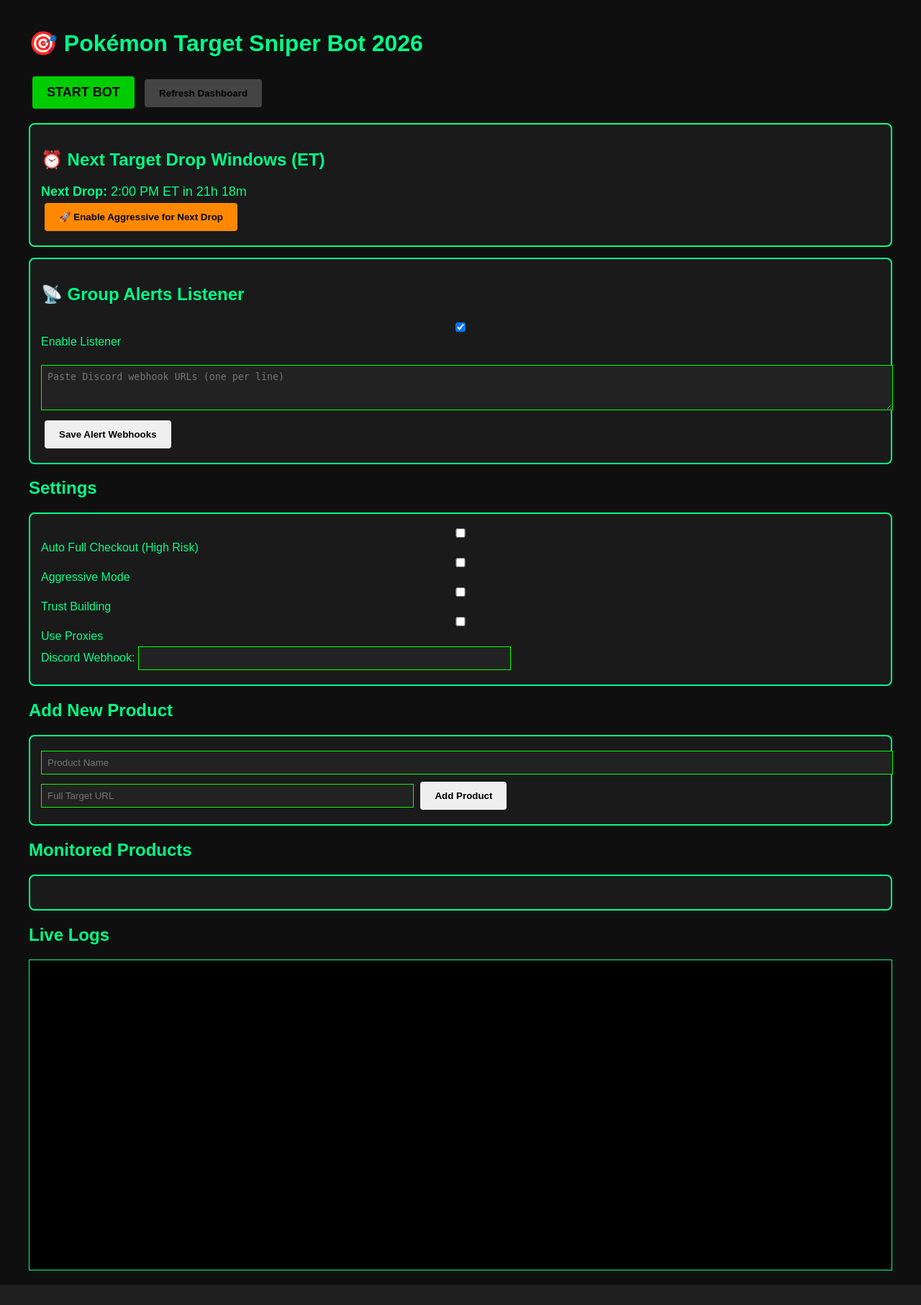
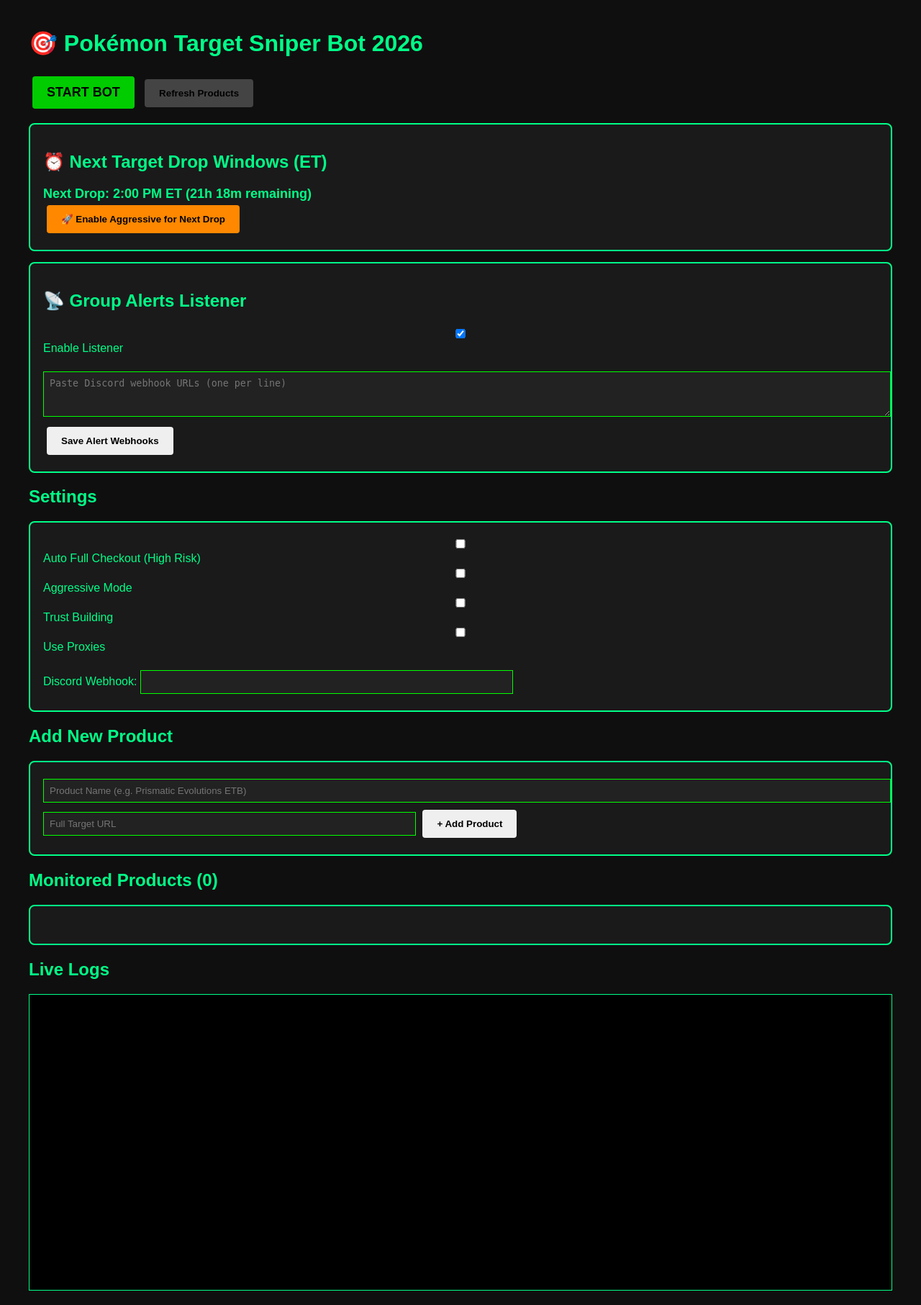
Before and after one commit to zachwood222/PokeYourMom, a Flask app: page / in a window 1280 px wide. Shown: the whole page at 72% size. Before the commit the page ends 1785 px from the top, so only its background shows below. Run offline with Flask 3, Linux system fonts and the light colour scheme; some libraries are stand-ins or nearby versions.

Commit message:
Update index.html

```diff
--- a/templates/index.html
+++ b/templates/index.html
@@ -6,15 +6,15 @@
     <style>
         body { font-family: Arial, sans-serif; background: #0f0f0f; color: #00ff88; margin: 0; padding: 20px; }
         .container { max-width: 1200px; margin: auto; }
-        button { padding: 12px 20px; margin: 5px; font-weight: bold; border: none; border-radius: 4px; }
+        button { padding: 12px 20px; margin: 5px; font-weight: bold; border: none; border-radius: 4px; cursor: pointer; }
         .green { background: #00cc00; color: black; }
         .red { background: #cc0000; color: white; }
         .orange { background: #ff8800; color: black; }
-        #logs { background: #000; height: 400px; overflow-y: scroll; padding: 15px; font-family: Consolas, monospace; border: 1px solid #00ff88; }
-        .box { background: #1a1a1a; padding: 15px; border-radius: 8px; margin: 15px 0; border: 2px solid #00ff88; }
-        input, textarea { background: #222; color: #0f0; border: 1px solid #0f0; padding: 8px; width: 100%; margin: 5px 0; }
+        #logs { background: #000; height: 380px; overflow-y: scroll; padding: 15px; font-family: Consolas, monospace; border: 1px solid #00ff88; }
+        .box { background: #1a1a1a; padding: 18px; border-radius: 8px; margin: 15px 0; border: 2px solid #00ff88; }
+        input, textarea { background: #222; color: #0f0; border: 1px solid #0f0; padding: 8px; margin: 5px 0; width: 100%; }
         ul { list-style: none; padding: 0; }
-        li { background: #222; padding: 8px; margin: 4px 0; border-radius: 4px; }
+        li { background: #222; padding: 10px; margin: 6px 0; border-radius: 4px; display: flex; justify-content: space-between; }
     </style>
 </head>
 <body>
@@ -22,12 +22,12 @@
     <h1>🎯 Pokémon Target Sniper Bot 2026</h1>
 
     <button onclick="toggleBot()" id="toggleBtn" class="green" style="font-size:18px;">START BOT</button>
-    <button onclick="location.reload()" style="background:#444;">Refresh Dashboard</button>
+    <button onclick="loadProducts()" style="background:#444;">Refresh Products</button>
 
     <!-- Drop Timer -->
     <div class="box">
         <h2>⏰ Next Target Drop Windows (ET)</h2>
-        <div id="dropTimer" style="font-size:18px;"></div>
+        <div id="dropTimer" style="font-size:18px; font-weight:bold;"></div>
         <button onclick="enableAggressiveForDrop()" class="orange">🚀 Enable Aggressive for Next Drop</button>
     </div>
 
@@ -44,18 +44,18 @@
         <label><input type="checkbox" id="autoCheckout" onchange="updateConfig()"> Auto Full Checkout (High Risk)</label><br>
         <label><input type="checkbox" id="aggressive" onchange="updateConfig()"> Aggressive Mode</label><br>
         <label><input type="checkbox" id="trust" onchange="updateConfig()"> Trust Building</label><br>
-        <label><input type="checkbox" id="proxy" onchange="updateConfig()"> Use Proxies</label><br>
+        <label><input type="checkbox" id="proxy" onchange="updateConfig()"> Use Proxies</label><br><br>
         Discord Webhook: <input type="text" id="webhook" style="width:500px" onchange="updateConfig()">
     </div>
 
     <h2>Add New Product</h2>
     <div class="box">
-        <input id="prodName" placeholder="Product Name">
+        <input id="prodName" placeholder="Product Name (e.g. Prismatic Evolutions ETB)">
         <input id="prodUrl" placeholder="Full Target URL" style="width:500px">
-        <button onclick="addProduct()">Add Product</button>
+        <button onclick="addProduct()">+ Add Product</button>
     </div>
 
-    <h2>Monitored Products</h2>
+    <h2>Monitored Products (<span id="productCount">0</span>)</h2>
     <div class="box">
         <ul id="productList"></ul>
     </div>
@@ -75,9 +75,7 @@
     function toggleBot() {
         const btn = document.getElementById('toggleBtn');
         const isStarting = btn.innerText.includes('START');
-        const action = isStarting ? 'start' : 'stop';
-        fetch('/api/' + action, {method: 'POST'})
-            .then(r => r.json())
+        fetch('/api/' + (isStarting ? 'start' : 'stop'), {method: 'POST'})
             .then(() => {
                 btn.innerText = isStarting ? 'STOP BOT' : 'START BOT';
                 btn.className = isStarting ? 'red' : 'green';
@@ -93,11 +91,7 @@
             DISCORD_WEBHOOK: document.getElementById('webhook').value,
             ENABLE_ALERT_LISTENER: document.getElementById('alertListener').checked
         };
-        fetch('/api/config', {
-            method: 'POST',
-            headers: {'Content-Type': 'application/json'},
-            body: JSON.stringify(data)
-        });
+        fetch('/api/config', {method: 'POST', headers: {'Content-Type': 'application/json'}, body: JSON.stringify(data)});
     }
 
     function addProduct() {
@@ -108,8 +102,30 @@
                 method: 'POST',
                 headers: {'Content-Type': 'application/json'},
                 body: JSON.stringify({name, url})
-            }).then(() => location.reload());
+            }).then(() => loadProducts());
+            document.getElementById('prodName').value = '';
+            document.getElementById('prodUrl').value = '';
         }
+    }
+
+    function loadProducts() {
+        fetch('/api/products')
+            .then(r => r.json())
+            .then(data => {
+                const list = document.getElementById('productList');
+                list.innerHTML = '';
+                document.getElementById('productCount').textContent = data.length;
+                data.forEach((p, i) => {
+                    const li = document.createElement('li');
+                    li.innerHTML = `${p.name} <button onclick="removeProduct(${i})" style="background:#aa0000;color:white;font-size:12px;padding:4px 8px;">Remove</button>`;
+                    list.appendChild(li);
+                });
+            });
+    }
+
+    function removeProduct(index) {
+        fetch(`/api/products/${index}`, {method: 'DELETE'})
+            .then(() => loadProducts());
     }
 
     function saveAlertWebhooks() {
@@ -124,41 +140,30 @@
     function enableAggressiveForDrop() {
         document.getElementById('aggressive').checked = true;
         updateConfig();
-        alert("Aggressive Mode enabled for next drop!");
-    }
-
-    // Load products and settings
-    function loadData() {
-        fetch('/').then(r => r.text()).then(html => {
-            const temp = document.createElement('div');
-            temp.innerHTML = html;
-            // Simple reload works better for now
-            location.reload(); // Force refresh to load current products
-        });
+        alert("Aggressive Mode enabled!");
     }
 
     // Live Drop Timer
     function updateDropTimer() {
         const timerDiv = document.getElementById('dropTimer');
         const now = new Date();
-        let etNow = new Date(now.toLocaleString("en-US", {timeZone: "America/New_York"}));
+        const etNow = new Date(now.toLocaleString("en-US", {timeZone: "America/New_York"}));
+        let next = new Date(etNow);
+        next.setHours(10, 0, 0, 0);
+        if (etNow > next) next.setHours(14, 0, 0, 0);
+        if (etNow > next) next.setDate(next.getDate() + 1);
 
-        let nextDrop = new Date(etNow);
-        nextDrop.setHours(10, 0, 0, 0);
-        if (etNow > nextDrop) nextDrop.setHours(14, 0, 0, 0);
-        if (etNow > nextDrop) nextDrop.setDate(nextDrop.getDate() + 1);
-
-        const diff = nextDrop - etNow;
-        const hours = Math.floor(diff / (1000 * 60 * 60));
-        const minutes = Math.floor((diff % (1000 * 60 * 60)) / (1000 * 60));
-
-        timerDiv.innerHTML = `<strong>Next Drop:</strong> ${nextDrop.getHours() === 10 ? '10:00 AM' : '2:00 PM'} ET in ${hours}h ${minutes}m`;
+        const diff = next - etNow;
+        const h = Math.floor(diff / (1000*60*60));
+        const m = Math.floor((diff % (1000*60*60)) / (1000*60));
+        timerDiv.textContent = `Next Drop: ${next.getHours()===10 ? '10:00 AM' : '2:00 PM'} ET (${h}h ${m}m remaining)`;
     }
 
-    setInterval(updateDropTimer, 30000);
+    // Initial load
     window.onload = () => {
+        loadProducts();
         updateDropTimer();
-        document.getElementById('toggleBtn').innerText = "START BOT";
+        setInterval(updateDropTimer, 30000);
     };
 </script>
 </body>
```
